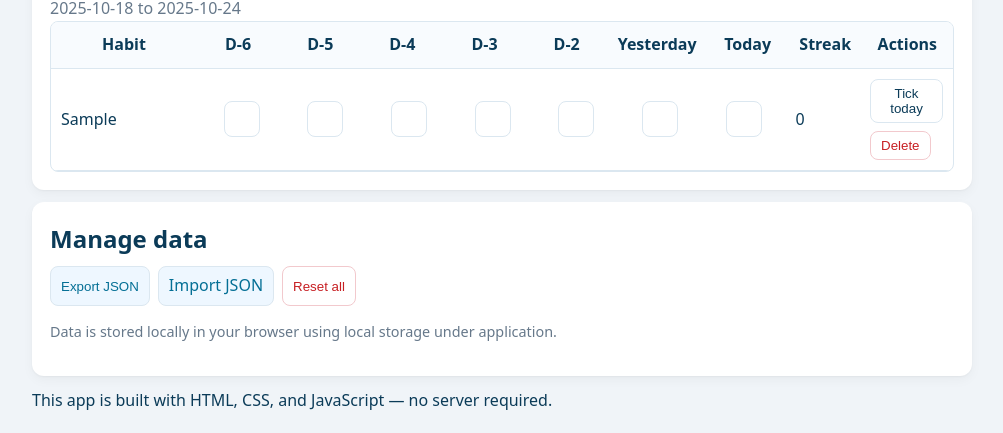
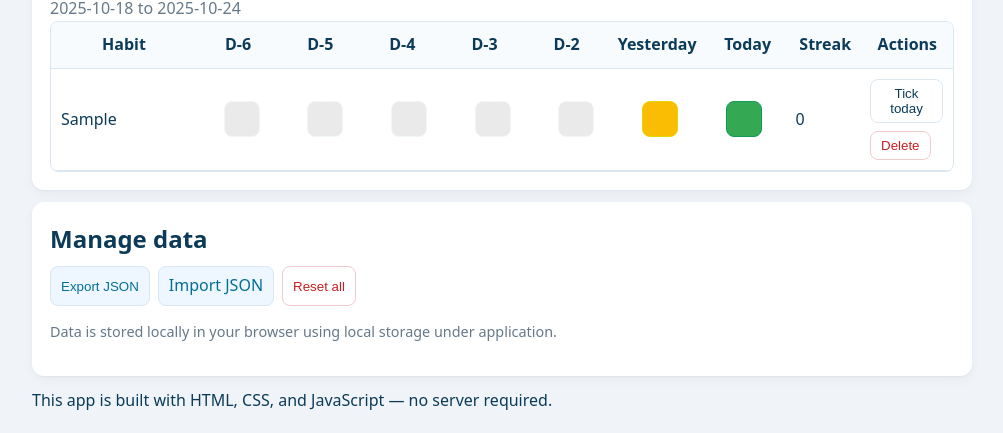
Before and after one commit to FemiAdesola/Habit_Tracker, a website: page index.html in a window 1280 px wide. Both pictures are taken after typing "Sample" into the empty fields and a click on the button "Add". Shown: the part 480-913 px from the top of the page, without its empty margins (138-1141 px from the left). Drawn offline with Linux system fonts and the light colour scheme.

Commit message:
Added functionality to diable the previous days, except day before

```diff
--- a/assets/style.css
+++ b/assets/style.css
@@ -27,6 +27,13 @@
 
   /* Table header */
   --table-header-bg: #f8fbfe;
+
+  /* days button */
+  --day-success-bg:#34a853;
+  --day-success-bd:#0f9d58;
+  --day-warning-bg:#fbbc04;
+  --day-warning-bd:#e6d500;
+
 }
 
 /* ==================================
@@ -159,7 +166,7 @@ input[type="text"] {
 
 .btn {
   background: var(--brand-1);
-  color: #fff;
+  color: var(--card);
   border: none;
   padding: 10px 14px;
   border-radius: 8px;
@@ -234,6 +241,28 @@ input[type="text"] {
   font-weight: 700;
 }
 
+/* Disabled (past or future dates) */
+.day-btn.disabled {
+  opacity: 0.4;
+  cursor: not-allowed;
+  background-color: #ccc !important;
+  color: #666 !important;
+}
+
+/* Yesterday (highlighted yellow) */
+.day-btn.yesterday-btn {
+  background-color: var(--day-warning-bg);
+  border: 1px solid var(--day-warning-bd);
+  color: var(--card);
+}
+
+/* Today (highlighted green) */
+.day-btn.today-btn {
+  background-color: var(--day-success-bg);
+  border: 1px solid var(--day-success-bd);
+  color: var(--card);
+}
+
 /* ==================================
    Manage Section
    ================================== */
--- a/js/app.js
+++ b/js/app.js
@@ -175,6 +175,13 @@ function renderHabitRow(habit) {
   nameCol.textContent = habit.name;
   row.appendChild(nameCol);
 
+  // For making past date disable
+  const today = new Date();
+  const yesterday = new Date();
+  yesterday.setDate(today.getDate() - 1);
+  const todayKeyStr = toKey(today);
+  const yesterdayKeyStr = toKey(yesterday);
+
   // For generating day buttons for the past week
   weekKeys.forEach((key) => {
     const col = document.createElement("div");
@@ -187,6 +194,18 @@ function renderHabitRow(habit) {
     btn.dataset.habitId = habit.id;
     btn.dataset.dateKey = key;
 
+    // Apply special color classes
+    if (key === todayKeyStr) {
+      btn.classList.add("today-btn");
+    } else if (key === yesterdayKeyStr) {
+      btn.classList.add("yesterday-btn");
+    }
+
+    // Disable buttons for dates older than yesterday or future dates
+    if (key < yesterdayKeyStr || key > todayKeyStr) {
+      btn.disabled = true;
+      btn.classList.add("disabled");
+    } else {
       // Accessibility attributes
       btn.setAttribute("aria-label", `${habit.name} on ${key}`);
       btn.setAttribute("role", "checkbox");
@@ -202,6 +221,7 @@ function renderHabitRow(habit) {
           btn.click();
         }
       });
+    }
 
     col.appendChild(btn);
     row.appendChild(col);
```
Also changed, not shown: README.md, img/HabitPage.png. Lines whose indentation alone changed are shown as unchanged.
